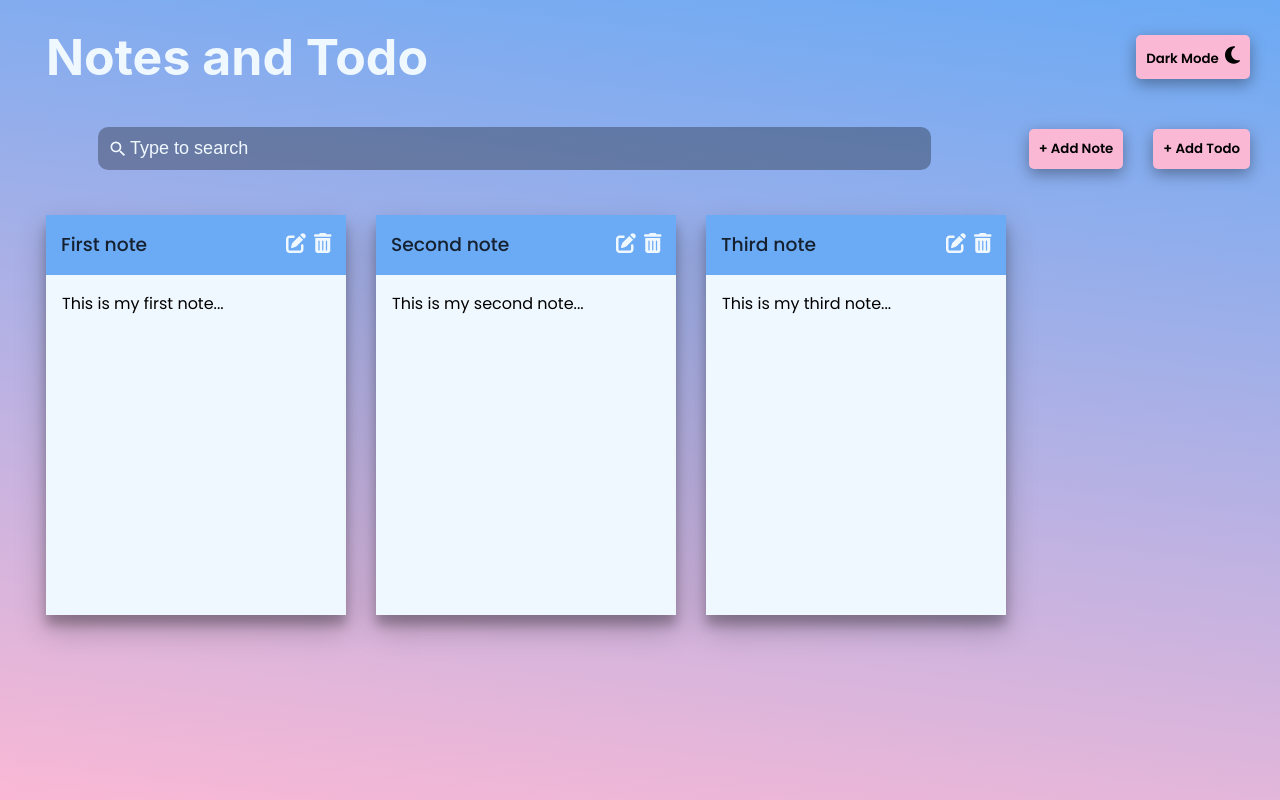
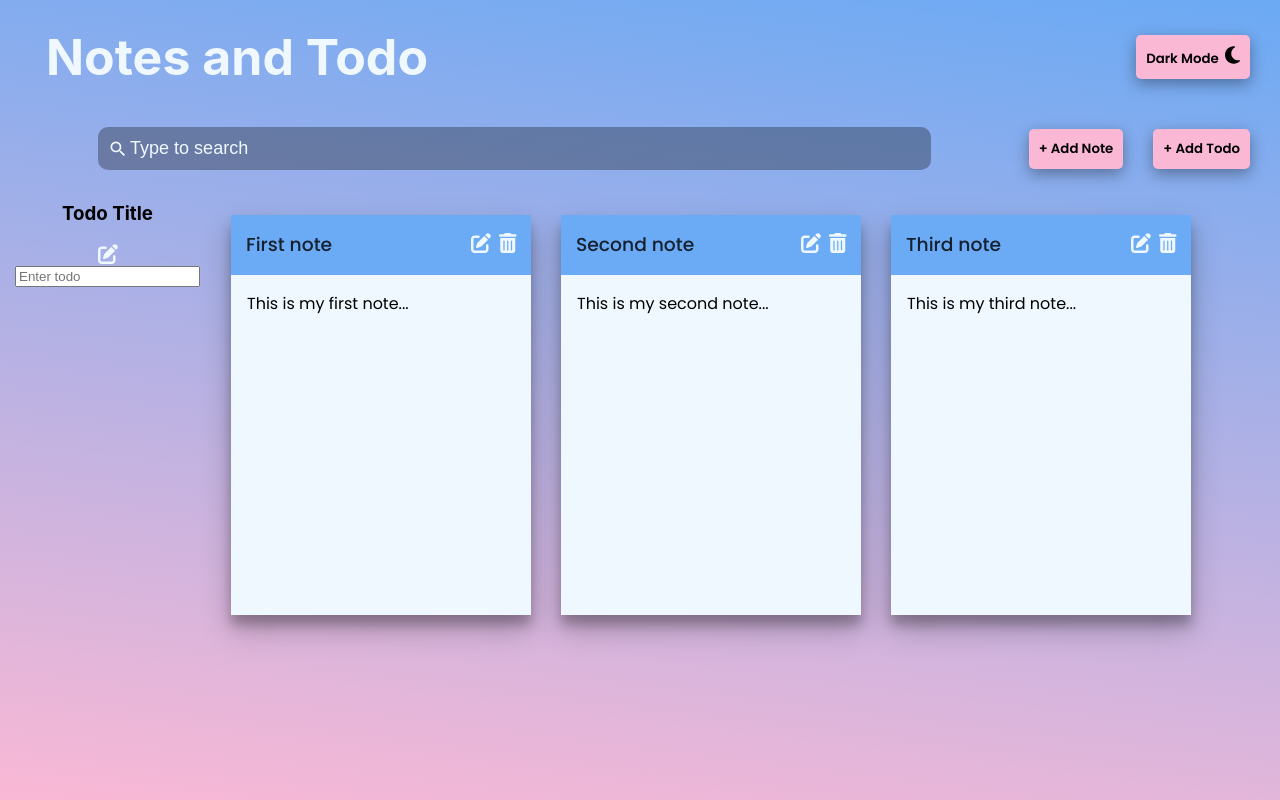
Before and after one commit to marijahavaic/notes-todo-app, a React (Create React App) app: page / in a window 1280 px wide. Built offline with nearby package versions, Linux system fonts and the light colour scheme.

Commit message:
Add Todo component

```diff
--- a/src/App.js
+++ b/src/App.js
@@ -5,6 +5,7 @@ import './App.css';
 import NotesList from './Components/NotesList';
 import AddNote from './Components/AddNote';
 import Header from './Components/Header';
+import Todo from './Components/Todo'
 
 function App() {
   const [searchText, setSearchText] = useState('');
@@ -29,6 +30,7 @@ function App() {
 
   const [darkMode, setDarkMode] = useState(false);
 
+  // Retrive notes from local storage
   useEffect(() => {
     const savedNotes = JSON.parse(
       localStorage.getItem('react-notes-todo-app-data')
@@ -83,6 +85,7 @@ function App() {
           newNote={newNote}
           handleCloseNewNote={closeNewNote}
         />}
+        <Todo />
         <NotesList
           notes={notes.filter((note) => note.text.toLowerCase().includes(searchText) || note.title.toLowerCase().includes(searchText))}
           handleAddNote={addNote}
--- a/src/Components/Todo.js
+++ b/src/Components/Todo.js
@@ -0,0 +1,25 @@
+import React from 'react';
+
+// import '../Style/Todo.css';
+
+import { FontAwesomeIcon } from '@fortawesome/react-fontawesome';
+import { faPenToSquare, faTrashCan } from '@fortawesome/free-solid-svg-icons';
+
+const Todo = ({ }) => {
+    return (
+        <div className="Todo">
+            <div className='TodoHeader'>
+                <h3>Todo Title</h3>
+                <div className='Icons'>
+                    <FontAwesomeIcon icon={faPenToSquare} className="Icon" />
+                    {/* <FontAwesomeIcon onClick={() => handleDeleteTodo(id)} icon={faTrashCan} className="Icon" /> */}
+                </div>
+            </div>
+            <div className='TodoBody'>
+                <input type="text" placeholder="Enter todo" />
+            </div>
+        </div>
+    )
+}
+
+export default Todo;
```
